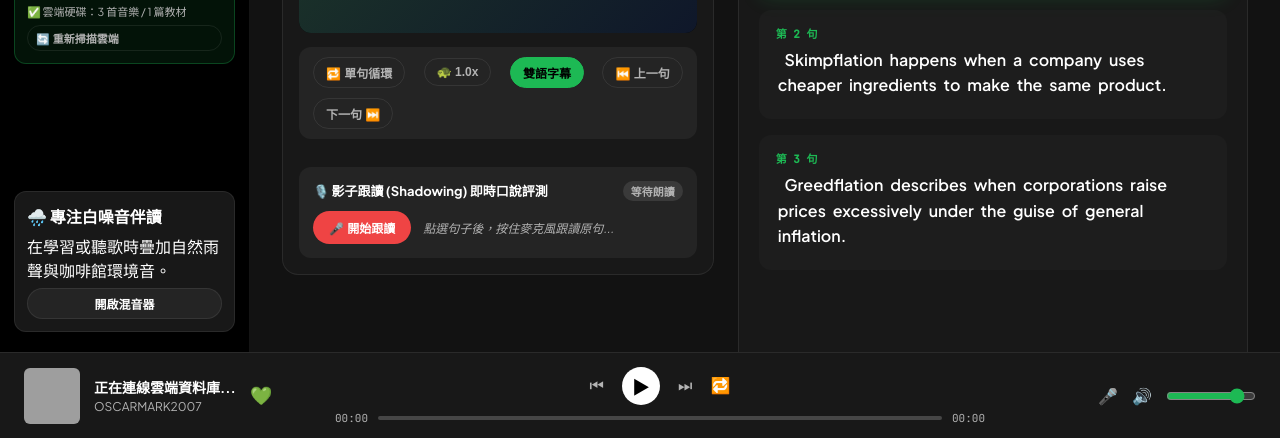
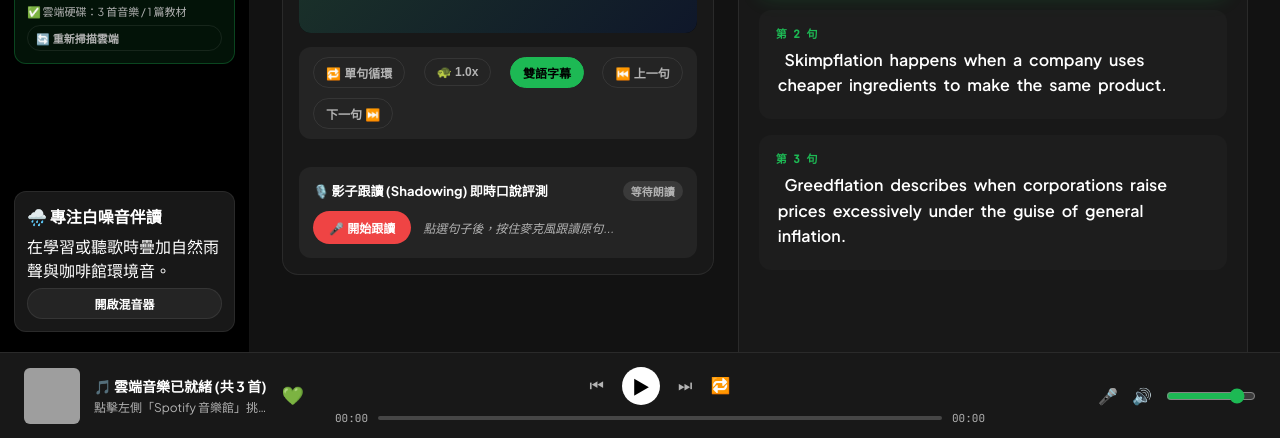
Before and after one commit to oscarmark2007-bot/oscarmark2007, a plain HTML site: page index.html in a window 1280 px wide. Shown: the part 362-800 px from the top of the page. Drawn offline with Linux system fonts and the light colour scheme; grey boxes are pictures that could not be loaded.

Commit message:
feat: update player bar status when Google Drive audios are loaded

```diff
--- a/index.html
+++ b/index.html
@@ -1691,6 +1691,12 @@
         this.driveStatsText.textContent = `✅ 雲端硬碟：${this.driveAudios.length} 首音樂 / ${this.driveArticles.length} 篇教材`;
         this.sidebarMusicCount.textContent = this.driveAudios.length;
 
+        // 更新底部播放列提示狀態
+        if (this.driveAudios.length > 0) {
+          this.barTitle.textContent = `🎵 雲端音樂已就緒 (共 ${this.driveAudios.length} 首)`;
+          this.barArtist.textContent = '點擊左側「Spotify 音樂館」挑選歌曲播放';
+        }
+
         // Populate Lesson Selector
         this.lessonSelector.innerHTML = '';
         if (this.driveArticles.length > 0) {
```
Also changed, not shown: 1 other file.
